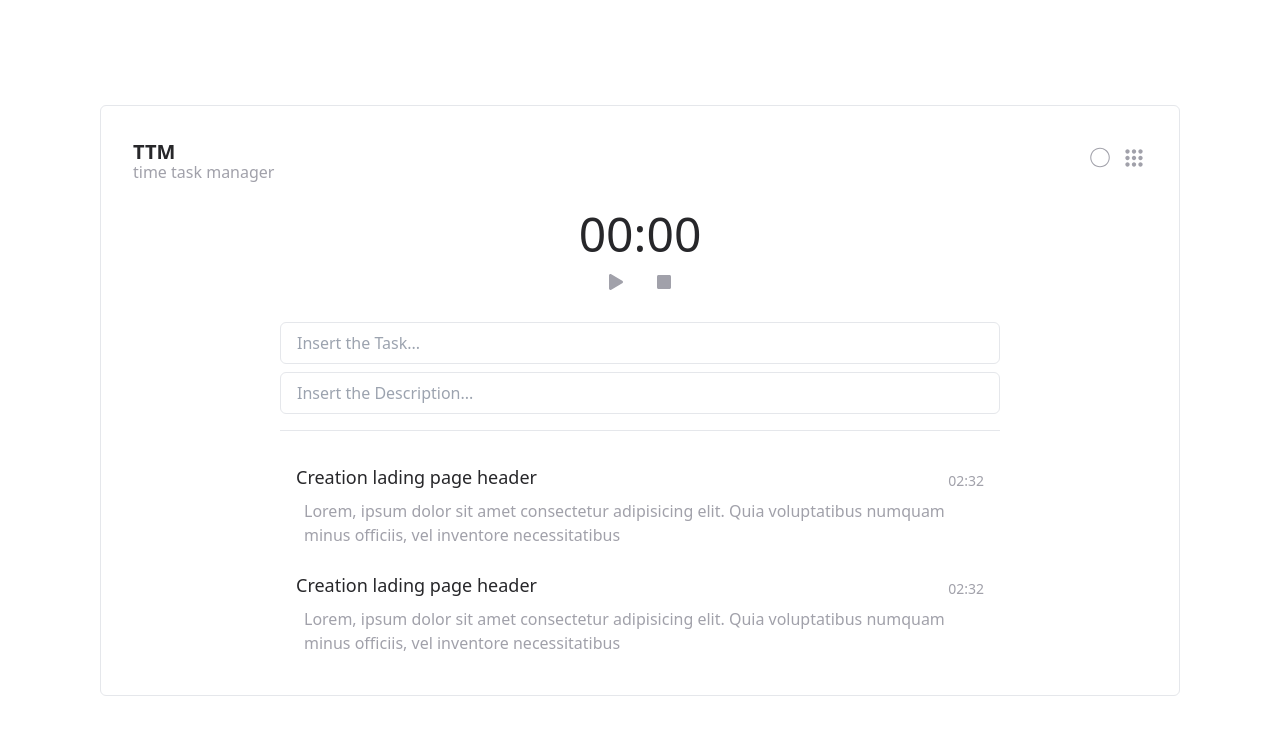
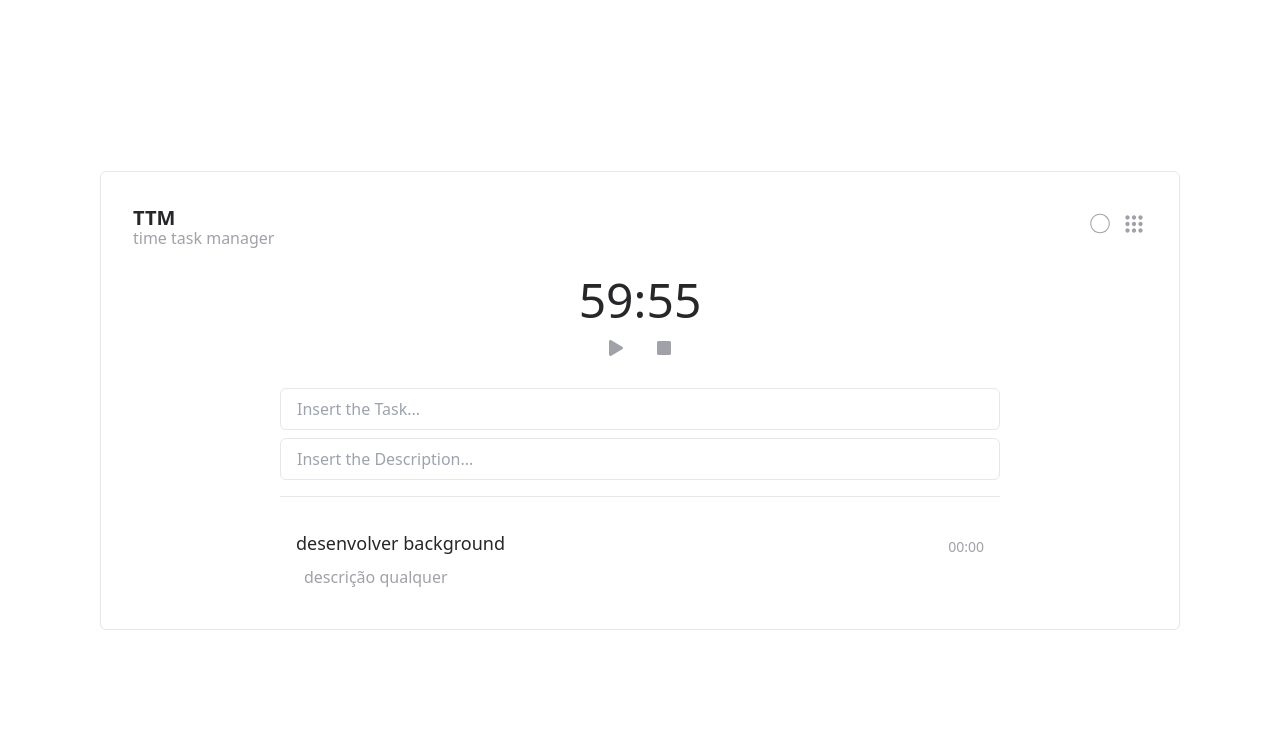
Before and after one commit to itsV1tor/TimeTaskManager, a React (Vite) app: page / in a window 1280 px wide. Shown: the top 734 px of the page. Built offline with nearby package versions, Linux system fonts and the light colour scheme.

Commit message:
Update: Ultis functions separated & Task time configured

```diff
--- a/src/components/Task.tsx
+++ b/src/components/Task.tsx
@@ -1,14 +1,55 @@
-export function Task() {
+import { useEffect, useContext, useState } from 'react';
+import { AppContext, AppContextType } from '../contexts/AppContext';
+import { PadWithZero } from '../utils/PadWithZero';
+import { ToggleVisibility } from '../utils/ToggleVisibility';
+
+interface TaskPropsType {
+  title: string;
+  totalTime: string;
+  description: string;
+}
+
+export function Task({ title, totalTime, description }: TaskPropsType) {
+  const { time, setTime, getTime, setGetTime }: AppContextType = useContext(AppContext);
+  const [spentTime, setSpentTime] = useState({ hours: 0, minutes: 0, seconds: 0 });
+  const [isHoursVisible, setIsHoursVisible] = useState(false);
+
+  useEffect(() => {
+    if (getTime) {
+      setSpentTime((spentTime) => {
+        spentTime = { hours: time.hours, minutes: time.minutes, seconds: time.seconds };
+        setIsHoursVisible((isHoursVisible) => {
+          if (spentTime.hours <= 0) {
+            return isHoursVisible;
+          }
+          return (isHoursVisible = true);
+        });
+        return spentTime;
+      });
+      setTime(
+        (time) =>
+          (time = {
+            hours: 0,
+            minutes: 0,
+            seconds: 0,
+          }),
+      );
+      setGetTime(false);
+    }
+  }, [getTime]);
+
+  let { hours, minutes, seconds } = spentTime;
+
   return (
     <div>
       <div className="flex items-end justify-between">
-        <h3 className="text-lg font-medium text-zinc-800">Creation lading page header</h3>
-        <span className="text-sm font-medium text-zinc-400">02:32</span>
+        <h3 className="text-lg font-medium text-zinc-800">{title}</h3>
+        <span className={`text-sm font-medium text-zinc-400 `}>
+          <span className={ToggleVisibility(isHoursVisible)}>{PadWithZero(hours)}:</span>
+          {PadWithZero(minutes)}:{PadWithZero(seconds)}
+        </span>
       </div>
-      <p className="p-2 text-zinc-400">
-        Lorem, ipsum dolor sit amet consectetur adipisicing elit. Quia voluptatibus numquam minus
-        officiis, vel inventore necessitatibus
-      </p>
+      <p className="p-2 text-zinc-400">{description}</p>
     </div>
   );
 }
--- a/src/components/Tasks.tsx
+++ b/src/components/Tasks.tsx
@@ -3,8 +3,7 @@ import { Task } from './Task';
 export function Tasks() {
   return (
     <div className="m-auto w-full px-4 gap-4 flex flex-col">
-      <Task />
-      <Task/>
+      <Task title = 'desenvolver background' totalTime= '01:00' description= 'descrição qualquer'/>
     </div>
   );
 }
--- a/src/components/Timer.tsx
+++ b/src/components/Timer.tsx
@@ -3,9 +3,15 @@ import { useEffect, useState, useContext } from 'react';
 import { AppContext } from '../contexts/AppContext';
 import { AppContextType } from '../contexts/AppContext';
 
+import { PadWithZero } from '../utils/PadWithZero';
+import { ToggleVisibility } from '../utils/ToggleVisibility';
+
 export function Timer() {
-  const { hours, minutes, seconds, setHours, setMinutes, setSeconds }: AppContextType = useContext(AppContext);
+  const { time, setTime, getTime, setGetTime }: AppContextType = useContext(AppContext);
   const [isRunning, setIsRunning] = useState(false);
+  const [hours, setHours] = useState(0);
+  const [minutes, setMinutes] = useState(59);
+  const [seconds, setSeconds] = useState(55);
   const [isHoursVisible, setIsHoursVisible] = useState(false);
   const [isPauseVisible, setIsPauseVisible] = useState(false);
   const [isStartVisible, setIsStartVisible] = useState(true);
@@ -35,9 +41,7 @@ export function Timer() {
     return () => clearInterval(interval);
   }, [isRunning]);
 
-  const padWithZero = (number: number) => {
-    return number < 10 ? '0' + number : number;
-  };
+
 
   const startTimer = () => {
     if (!isRunning) {
@@ -56,32 +60,38 @@ export function Timer() {
   };
 
   const stopTimer = () => {
+    setGetTime(true);
+    setTime(
+      (time) =>
+        (time = {
+          hours,
+          minutes,
+          seconds,
+        }),
+    );
     setHours(0);
     setMinutes(0);
     setSeconds(0);
+
     setIsHoursVisible(false);
     setIsRunning(false);
     setIsPauseVisible(false);
     setIsStartVisible(true);
   };
 
-  const toggleButtons = (element: number | boolean) => {
-    return element ? '' : 'hidden';
-  };
-
   return (
     <div className="m-auto flex w-full flex-col items-center gap-4">
       {/* <---Timer---> */}
       <p className="text-center text-5xl font-medium text-zinc-800">
-        <span className={toggleButtons(isHoursVisible)}>{padWithZero(hours)}:</span>
-        <span>{padWithZero(minutes)}</span>:<span>{padWithZero(seconds)}</span>
+        <span className={ToggleVisibility(isHoursVisible)}>{PadWithZero(hours)}:</span>
+        <span>{PadWithZero(minutes)}</span>:<span>{PadWithZero(seconds)}</span>
       </p>
       {/* <---Timer controllers---> */}
       <div className="flex items-center gap-8">
-        <button onClick={startTimer} className={toggleButtons(isStartVisible)}>
+        <button onClick={startTimer} className={ToggleVisibility(isStartVisible)}>
           <FaPlay className="fill-zinc-400 transition duration-300 hover:fill-zinc-800" />
         </button>
-        <button onClick={pauseTimer} className={toggleButtons(isPauseVisible)}>
+        <button onClick={pauseTimer} className={ToggleVisibility(isPauseVisible)}>
           <FaPause className="fill-zinc-400 transition duration-300 hover:fill-zinc-800" />
         </button>
         <button onClick={stopTimer}>
--- a/src/contexts/AppContext.ts
+++ b/src/contexts/AppContext.ts
@@ -1,21 +1,25 @@
 import { createContext } from 'react';
 
 export interface AppContextType {
+  time: {
     hours: number;
-  setHours: React.Dispatch<React.SetStateAction<number>>;
     minutes: number;
-  setMinutes: React.Dispatch<React.SetStateAction<number>>;
     seconds: number;
-  setSeconds: React.Dispatch<React.SetStateAction<number>>;
+  };
+  setTime: React.Dispatch<React.SetStateAction<{hours: number, minutes: number, seconds: number}>>;
+  getTime: boolean;
+  setGetTime: React.Dispatch<React.SetStateAction<boolean>>;
 }
 
 const initialContextValue: AppContextType = {
+  time: {
     hours: 0,
-  setHours: () => {},
     minutes: 0,
-  setMinutes: () => {},
     seconds: 0,
-  setSeconds: () => {},
+  },
+  setTime: () => {},
+  getTime: false,
+  setGetTime: () => {}
 };
 
 export const AppContext = createContext<AppContextType>(initialContextValue);
--- a/src/contexts/AppProvider.tsx
+++ b/src/contexts/AppProvider.tsx
@@ -3,23 +3,19 @@ import { AppContextType } from './AppContext';
 import { AppContext } from './AppContext';
 
 interface AppProviderProps {
-    children: ReactNode;
+  children: ReactNode;
 }
 
-export function AppProvider({ children }:AppProviderProps) {
-  const [hours, setHours] = useState(0);
-  const [minutes, setMinutes] = useState(0);
-  const [seconds, setSeconds] = useState(0);
+export function AppProvider({ children }: AppProviderProps) {
+  const [time, setTime] = useState({ hours: 0, minutes: 0, seconds: 0 });
+  const [ getTime, setGetTime ] = useState(false);
 
-    const data: AppContextType = {
-        hours, setHours,
-        minutes, setMinutes,
-        seconds, setSeconds
-    }
+  const data: AppContextType = {
+    time,
+    setTime,
+    getTime,
+    setGetTime
+  };
 
-  return(
-    <AppContext.Provider value={ data }>
-    { children }
-    </AppContext.Provider>
-  )
+  return <AppContext.Provider value={data}>{children}</AppContext.Provider>;
 }
--- /dev/null
+++ b/src/utils/PadWithZero.ts
@@ -0,0 +1,3 @@
+export const PadWithZero = (number: number) => {
+    return number < 10 ? '0' + number : number;
+  };
--- /dev/null
+++ b/src/utils/ToggleVisibility.ts
@@ -0,0 +1,3 @@
+export const ToggleVisibility = (element: number | boolean) => {
+    return element ? '' : 'hidden';
+  };
```
Lines whose indentation alone changed are shown as unchanged.
